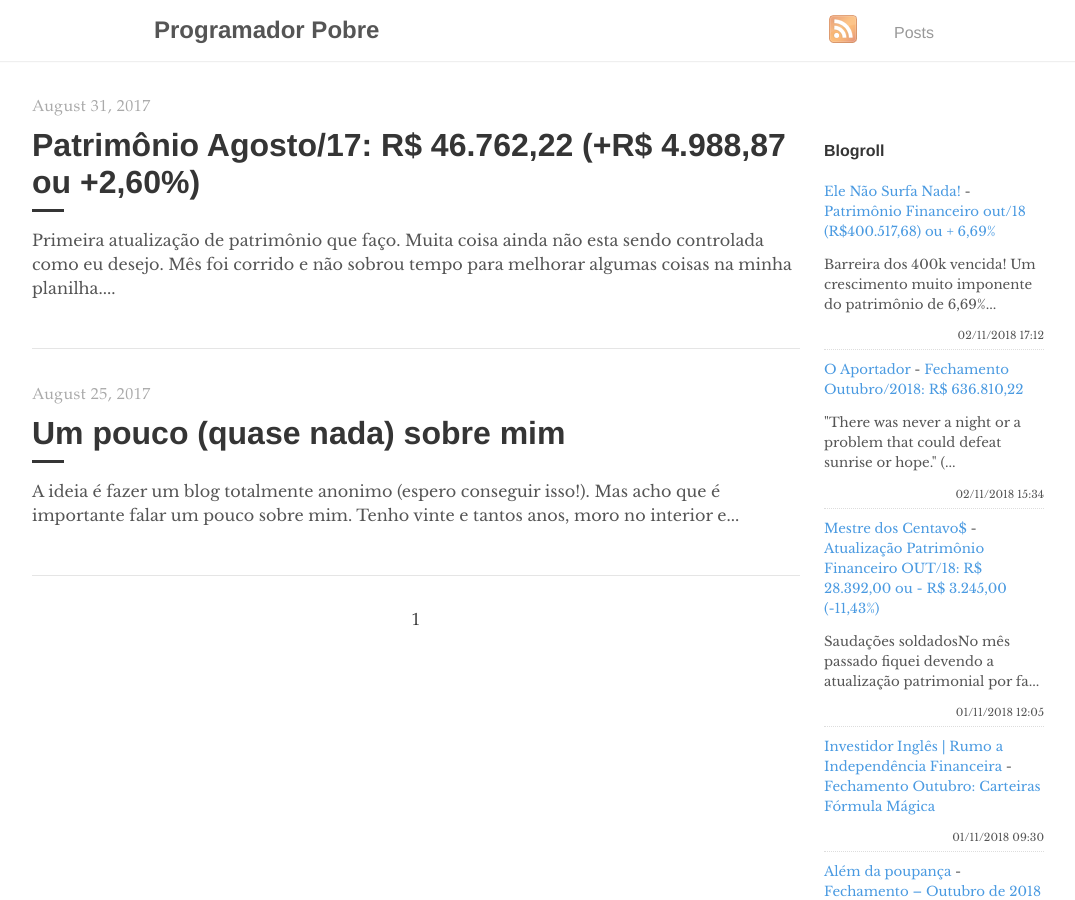
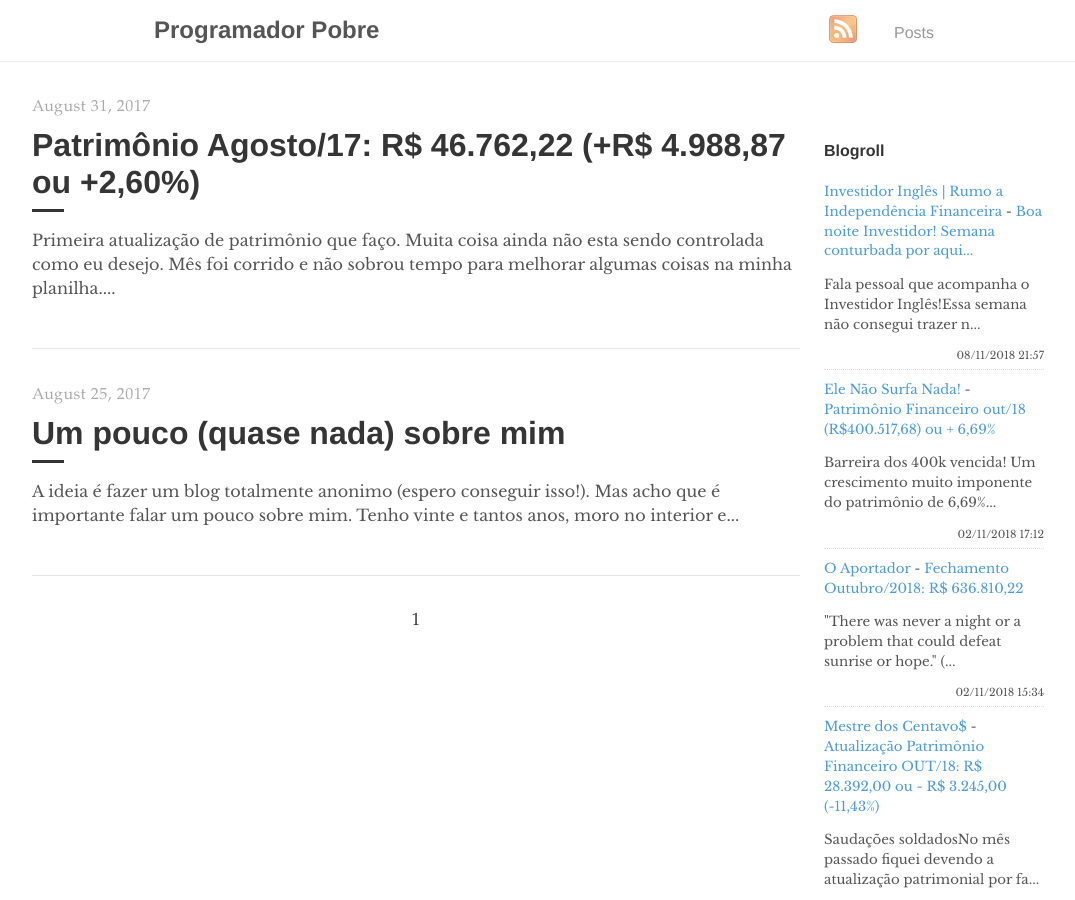
Before and after one commit to programadorpobre/programadorpobre.github.io, a Jekyll site: the page built from index.html, in a window 1280 px wide and 900 px high. Shown: the whole window, without its empty margins (96-1171 px from the left). Built offline with Jekyll 4.4.1, drawn with Linux system fonts in a browser that asks for light colours; the list of posts is cut into pages by our own code; comment, search, counter and statistics services are not loaded.

Commit message:
[ci skip] travis #461

```diff
--- a/_includes/feed-entries.html
+++ b/_includes/feed-entries.html
@@ -1,3 +1,8 @@
+<div class="feed-entry">
+    <a class="feed-entry-site-name" href="https://www.investidoringles.com/">Investidor Inglês | Rumo a Independência Financeira</a> - <a class="feed-entry-title" href="https://www.investidoringles.com/2018/11/semana-sem-posts.html">Boa noite Investidor!  Semana conturbada por aqui...</a>
+    <p class="feed-entry-summary">Fala pessoal que acompanha o Investidor Inglês!Essa semana não consegui trazer n...</p>
+    <time datetime="2018-11-08T21:57:00.000-02:00">08/11/2018 21:57</time>
+</div>
 <div class="feed-entry">
     <a class="feed-entry-site-name" href="https://elenaosurfanada.blogspot.com/">Ele Não Surfa Nada!</a> - <a class="feed-entry-title" href="https://elenaosurfanada.blogspot.com/2018/11/patrimonio-financeiro-out18-r40051768.html">Patrimônio Financeiro out/18 (R$400.517,68) ou + 6,69%</a>
     <p class="feed-entry-summary">Barreira dos 400k vencida! Um crescimento muito imponente do patrimônio de 6,69%...</p>
@@ -12,11 +17,6 @@
     <a class="feed-entry-site-name" href="https://mestredoscentavos.blogspot.com/">Mestre dos Centavo$</a> - <a class="feed-entry-title" href="https://mestredoscentavos.blogspot.com/2018/11/atualizacao-patrimonio-financeiro-out18.html">Atualização Patrimônio Financeiro OUT/18: R$ 28.392,00 ou - R$ 3.245,00 (-11,43%)</a>
     <p class="feed-entry-summary">Saudações soldadosNo mês passado fiquei devendo a atualização patrimonial por fa...</p>
     <time datetime="2018-11-01T12:05:00.001-07:00">01/11/2018 12:05</time>
-</div>
-<div class="feed-entry">
-    <a class="feed-entry-site-name" href="https://www.investidoringles.com/">Investidor Inglês | Rumo a Independência Financeira</a> - <a class="feed-entry-title" href="https://www.investidoringles.com/2018/11/carteiras-formula-magica-outubro.html">Fechamento Outubro: Carteiras Fórmula Mágica</a>
-    <p class="feed-entry-summary"></p>
-    <time datetime="2018-11-01T09:30:00.000-03:00">01/11/2018 09:30</time>
 </div>
 <div class="feed-entry">
     <a class="feed-entry-site-name" href="https://alemdapoupanca.blogspot.com/">Além da poupança</a> - <a class="feed-entry-title" href="https://alemdapoupanca.blogspot.com/2018/10/fechamento-outubro-de-2018.html">Fechamento – Outubro de 2018</a>
```
